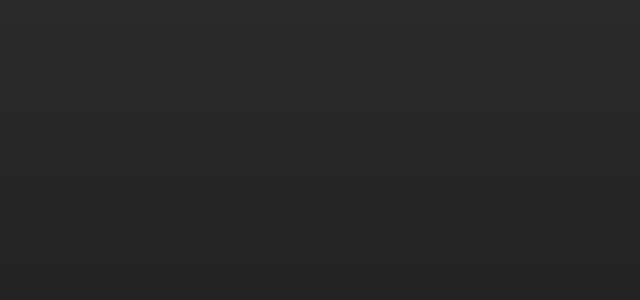
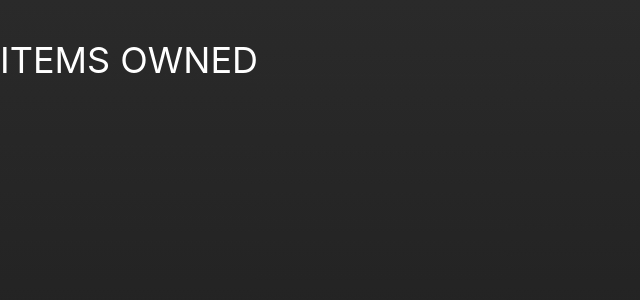
Before and after one commit to cryptodev1990/nft-marketplace, a Next.js app: page /components/ItemsOwned in a window 1280 px wide. Shown: the top 300 px of the page, without its empty margins (0-640 px from the left). Built offline with nearby package versions, Linux system fonts and the light colour scheme.

Commit message:
blackdark defined

```diff
--- a/pages/components/ItemsOwned/index.js
+++ b/pages/components/ItemsOwned/index.js
@@ -1,6 +1,8 @@
 export default function ItemsOwned() {
   return (
-    <div className="flex flex-col">
+    <div className="flex flex-col py-10">
+      <h1 className="text-4xl">ITEMS OWNED</h1>
+
     </div>
   )
 }
```
